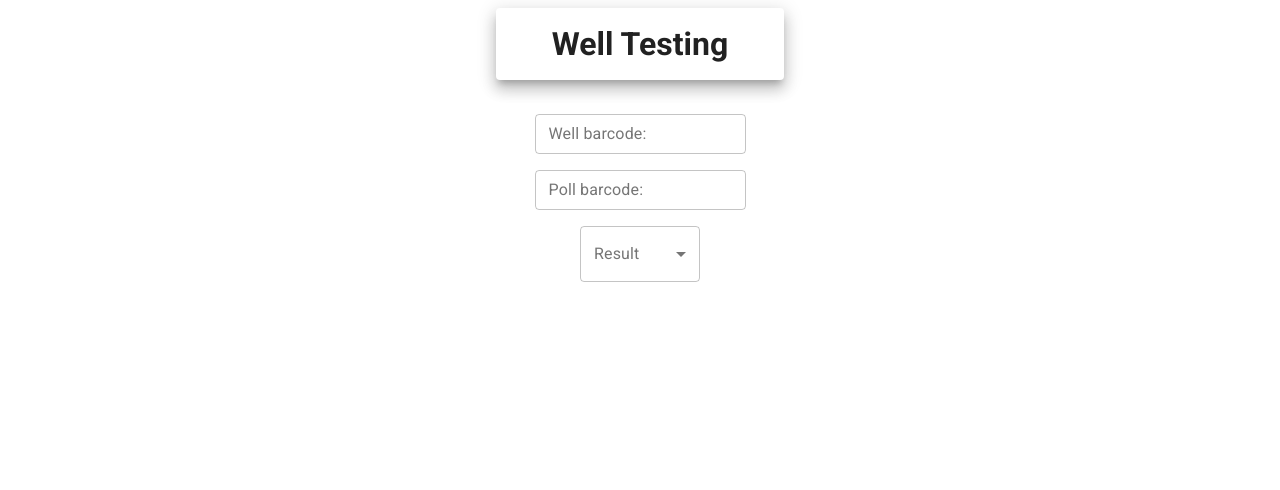
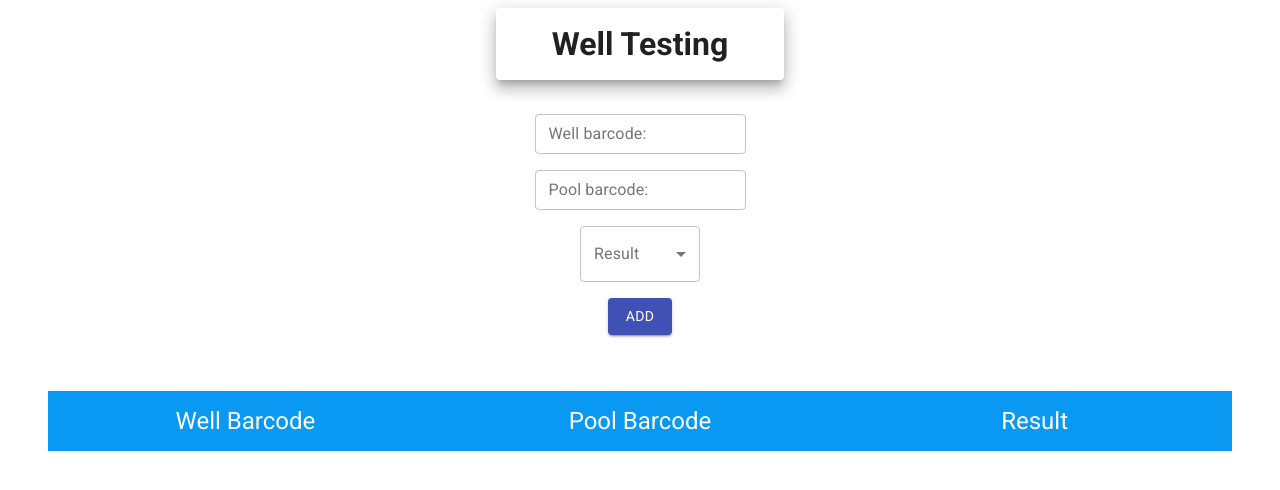
Before and after one commit to alawngnome/COVID-testing, a React (Create React App) app: page /welltesting in a window 1280 px wide. Shown: the top 490 px of the page. Built offline with nearby package versions, Linux system fonts and the light colour scheme.

Commit message:
Implemented adding well tests.

```diff
--- a/src/Components/WellTesting.js
+++ b/src/Components/WellTesting.js
@@ -46,32 +46,61 @@ const useStyles = makeStyles({
     display: 'flex',
     justifyContent: 'center',
   },
+  gridHeaderText: {
+    backgroundColor: '#0998F2',
+    color: 'white',
+    fontSize: '1.0em',
+    fontWeight: '400',
+    textAlign: 'center',
+    padding: '2vh',
+  },
   gridItem: {
-    backgroundColor: '#002984',
     minHeight: '5vh',
-    display: 'flex',
-    alignItems: 'center',
-    direction: 'row',
+    padding: '2vh',
   },
   gridItemPart: {
-    font: 'Roboto',
-    fontSize: '1.1em',
+    fontFamily: 'Roboto',
+    fontSize: '1.5em',
+    fontWeight: '1000',
     color: 'white',
   },
   text: {
+    backgroundColor: 'gray',
+    color: 'white',
+    fontSize: '1.0em',
+    fontWeight: '400',
     textAlign: 'center',
+    padding: '2vh',
   },
 });
 
 function WellTesting() {
   const classes = useStyles();
 
-  const [wellBarcode, setWellBarcode] = useState(0);
-  const [pollBarcode, setPollBarcode] = useState(0);
+  const [wellBarcode, setWellBarcode] = useState('');
+  const [poolBarcode, setPoolBarcode] = useState('');
   const [result, setResult] = useState('');
+  const [entries, setEntries] = useState([]);
 
-  const handleSelect = (event) => {
+  const handleChangeWellBarcode = (event) => {
+    setWellBarcode(event.target.value);
+  };
+  const handleChangePoolBarcode = (event) => {
+    setPoolBarcode(event.target.value);
+  };
+  const handleChangeResult = (event) => {
     setResult(event.target.value);
+  };
+  const handleAdd = () => {
+    if (wellBarcode === '' || poolBarcode === '' || result === '') {
+      console.log('One of the fields are empty.');
+      return;
+    }
+    entries.push({ wellBarcode, poolBarcode, result });
+    setEntries(entries);
+    setWellBarcode('');
+    setPoolBarcode('');
+    setResult('');
   };
 
   return (
@@ -86,13 +115,17 @@ function WellTesting() {
         variant='outlined'
         label='Well barcode:'
         size='small'
+        onChange={handleChangeWellBarcode}
+        value={wellBarcode || ''}
       />
       <TextField
         className={classes.textField}
-        id='pollBarcodeField'
+        id='poolBarcodeField'
         variant='outlined'
-        label='Poll barcode:'
+        label='Pool barcode:'
         size='small'
+        onChange={handleChangePoolBarcode}
+        value={poolBarcode || ''}
       />
       <FormControl className={classes.formControl} variant='outlined'>
         <InputLabel id='resultSelect'>Result</InputLabel>
@@ -100,14 +133,51 @@ function WellTesting() {
           labelId='resultSelect'
           label='Result'
           id='resultSelect'
-          onChange={handleSelect}
-          value={result}
+          onChange={handleChangeResult}
+          value={result || ''}
         >
           <MenuItem value={'in progress'}>In progress</MenuItem>
           <MenuItem value={'positive'}>Positive</MenuItem>
           <MenuItem value={'negative'}>Negative</MenuItem>
         </Select>
       </FormControl>
+      <Button
+        variant='contained'
+        color='primary'
+        className={classes.button}
+        onClick={handleAdd}
+      >
+        Add
+      </Button>
+      <Grid className={classes.gridRoot} container>
+        <Grid className={classes.gridItem} container xs={12}>
+          <Grid className={classes.gridItemPart} item xs={4} elevation={5}>
+            <p className={classes.gridHeaderText}>Well Barcode</p>
+          </Grid>
+          <Grid className={classes.gridItemPart} item xs={4} elevation={5}>
+            <p className={classes.gridHeaderText}>Pool Barcode</p>
+          </Grid>
+          <Grid className={classes.gridItemPart} item xs={4} elevation={5}>
+            <p className={classes.gridHeaderText}>Result</p>
+          </Grid>
+        </Grid>
+        {entries.map((entry) => (
+          <Grid className={classes.gridItem} container xs={12} spacing={3}>
+            <Grid className={classes.checkbox} item xs={1}>
+              <Checkbox color='primary' />
+            </Grid>
+            <Grid className={classes.gridItemPart} item xs={3}>
+              <Paper className={classes.text}>{entry.wellBarcode}</Paper>
+            </Grid>
+            <Grid className={classes.gridItemPart} item xs={4}>
+              <Paper className={classes.text}>{entry.poolBarcode}</Paper>
+            </Grid>
+            <Grid className={classes.gridItemPart} item xs={4}>
+              <Paper className={classes.text}>{entry.result}</Paper>
+            </Grid>
+          </Grid>
+        ))}
+      </Grid>
     </Container>
   );
 }
```
